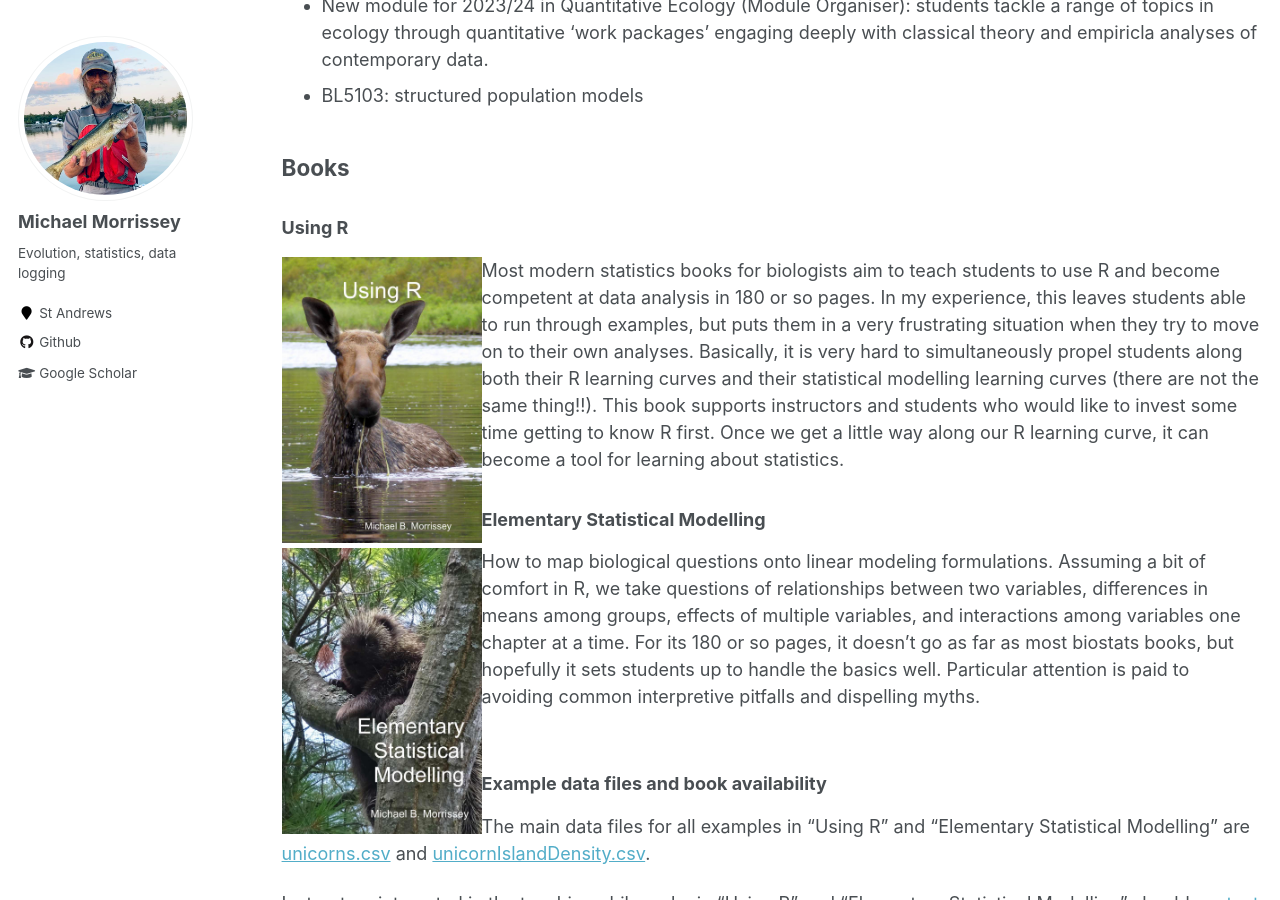
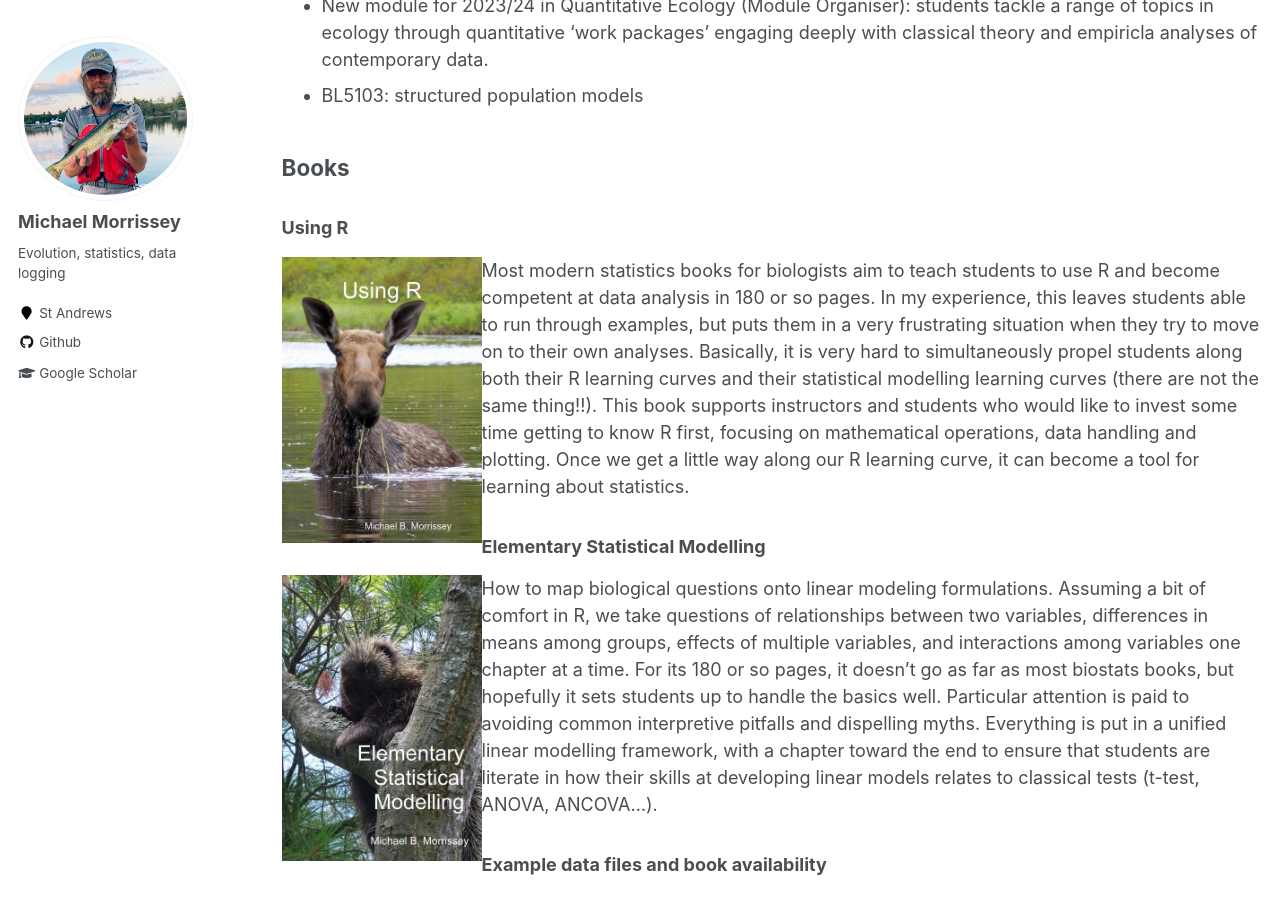
Before and after one commit to mbmorrissey/mbmorrissey.github.io, a Jekyll site: the page built from _pages/teaching.md, in a window 1280 px wide and 900 px high, scrolled down 721 px. Built offline with Jekyll 4.4.1, drawn with Linux system fonts in a browser that asks for light colours.

Commit message:
Update teaching.md

```diff
--- a/_pages/teaching.md
+++ b/_pages/teaching.md
@@ -27,14 +27,14 @@ author_profile: true
 
 ### Using R
 <img src="/images/Using_R_cover_small_file.jpg" align="left" width="200px"/>
-Most modern statistics books for biologists aim to teach students to use R and become competent at data analysis in 180 or so pages.  In my experience, this leaves students able to run through examples, but puts them in a very frustrating situation when they try to move on to their own analyses.  Basically, it is very hard to simultaneously propel students along both their R learning curves and their statistical modelling learning curves (there are not the same thing!!).  This book supports instructors and students who would like to invest some time getting to know R first.  Once we get a little way along our R learning curve, it can become a tool for learning about statistics.
+Most modern statistics books for biologists aim to teach students to use R and become competent at data analysis in 180 or so pages.  In my experience, this leaves students able to run through examples, but puts them in a very frustrating situation when they try to move on to their own analyses.  Basically, it is very hard to simultaneously propel students along both their R learning curves and their statistical modelling learning curves (there are not the same thing!!).  This book supports instructors and students who would like to invest some time getting to know R first, focusing on mathematical operations, data handling and plotting.  Once we get a little way along our R learning curve, it can become a tool for learning about statistics.
 <p></p>
 
 ### Elementary Statistical Modelling
 
 <img src="/images/ESM_cover_small_file.jpg" align="left" width="200px"/>
-How to map biological questions onto linear modeling formulations.  Assuming a bit of comfort in R, we take questions of relationships between two variables, differences in means among groups, effects of multiple variables, and interactions among variables one chapter at a time.  For its 180 or so pages, it doesn't go as far as most biostats books, but hopefully it sets students up to handle the basics well.  Particular attention is paid to avoiding common interpretive pitfalls and dispelling myths.
-<br/><br/>
+How to map biological questions onto linear modeling formulations.  Assuming a bit of comfort in R, we take questions of relationships between two variables, differences in means among groups, effects of multiple variables, and interactions among variables one chapter at a time.  For its 180 or so pages, it doesn't go as far as most biostats books, but hopefully it sets students up to handle the basics well.  Particular attention is paid to avoiding common interpretive pitfalls and dispelling myths.  Everything is put in a unified linear modelling framework, with a chapter toward the end to ensure that students are literate in how their skills at developing linear models relates to classical tests (t-test, ANOVA, ANCOVA...).
+
 
 ### Example data files and book availability
 
```
